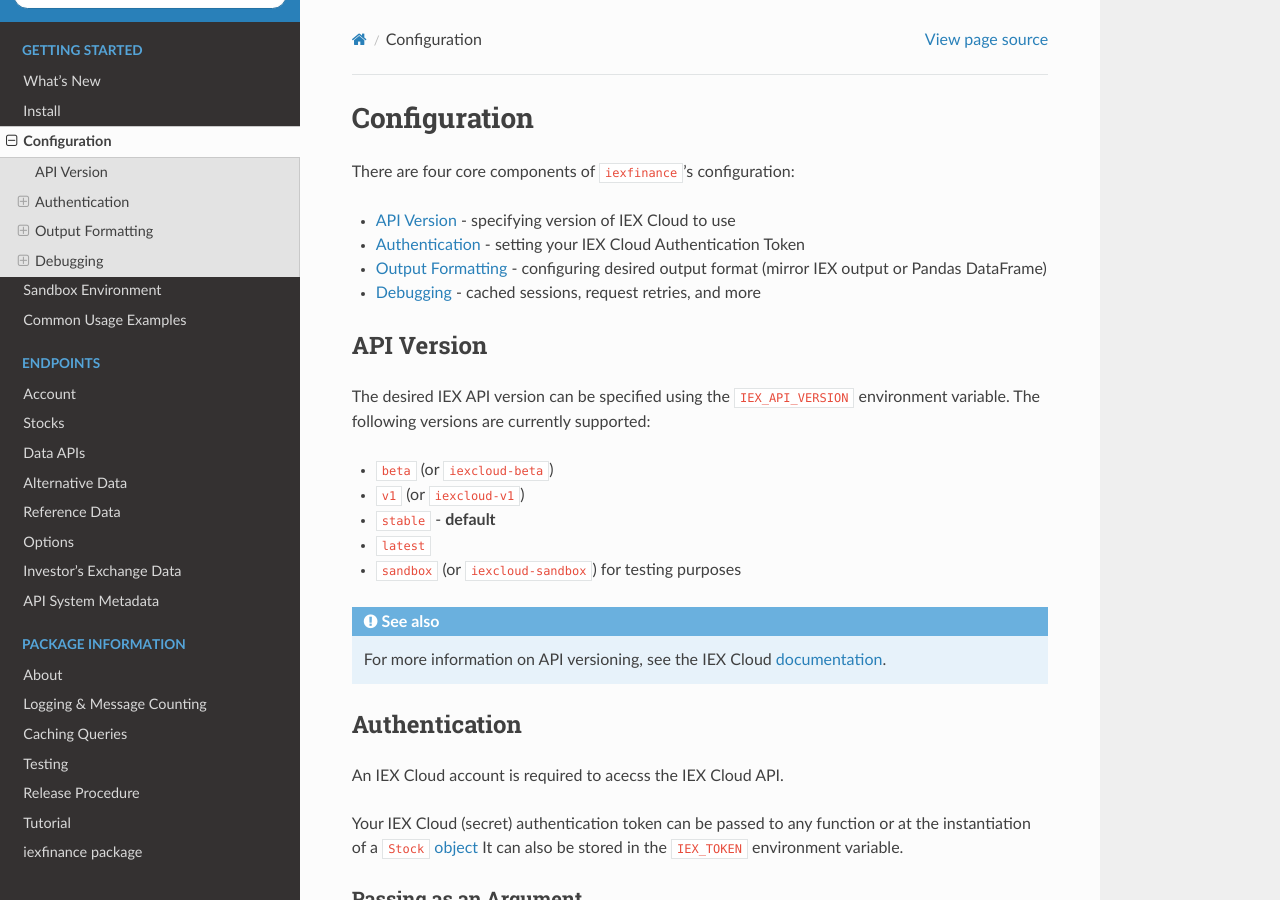
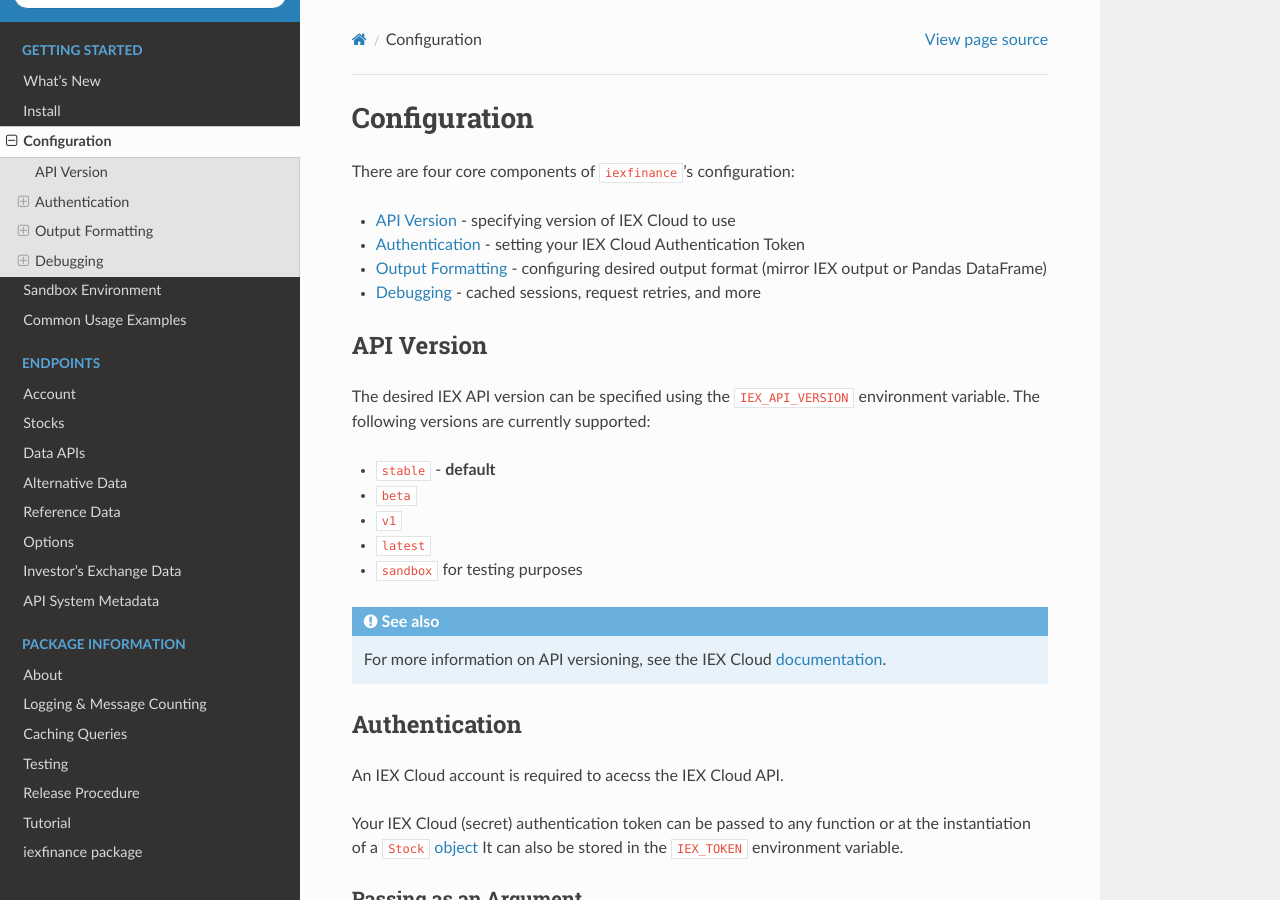
Before and after one commit to addisonlynch/iexfinance, a Sphinx documentation site: the page built from docs/source/configuration.rst, in a window 1280 px wide and 900 px high. Built offline with Sphinx 7.4.7 and the Read the Docs theme 2.0.0, drawn with Linux system fonts in a browser that asks for light colours.

```diff
--- a/docs/source/configuration.rst
+++ b/docs/source/configuration.rst
@@ -20,11 +20,11 @@ API Version
 The desired IEX API version can be specified using the ``IEX_API_VERSION``
 environment variable. The following versions are currently supported:
 
-* ``beta`` (or ``iexcloud-beta``)
-* ``v1`` (or ``iexcloud-v1``)
 * ``stable`` - **default**
+* ``beta``
+* ``v1``
 * ``latest``
-* ``sandbox`` (or ``iexcloud-sandbox``) for testing purposes
+* ``sandbox`` for testing purposes
 
 
 .. seealso:: For more information on API versioning, see the IEX Cloud
--- a/docs/source/refdata.rst
+++ b/docs/source/refdata.rst
@@ -4,11 +4,6 @@
 
 Reference Data
 ==============
-
-.. note:: The ``ref-data/symbols`` endpoint has changed in IEX Cloud. In the v1
-    (legacy) Developer API, this endpoint returned the list of symbols IEX
-    supports for trading. In IEX cloud, it returns the list of symbols IEX
-    supports for *api calls*.
 
 .. contents:: Endpoints
     :depth: 2
--- a/docs/source/whatsnew/v0.5.0.txt
+++ b/docs/source/whatsnew/v0.5.0.txt
@@ -39,5 +39,6 @@ Backward Incompatible Changes
 ~~~~~~~~~~~~~~~~~~~~~~~~~~~~~
 
 - Ends support for Python 2
-- All legacy IEX Developer API version 1.0 endpoints have been removed
+- All legacy IEX Developer API version 1.0 endpoints and references to such endpoints
+  have been removed
 - ``Stock.get_endpoints`` has been immediately deprecated
```
Also changed, not shown: README.rst (+9 -7 lines), 4 other files.
